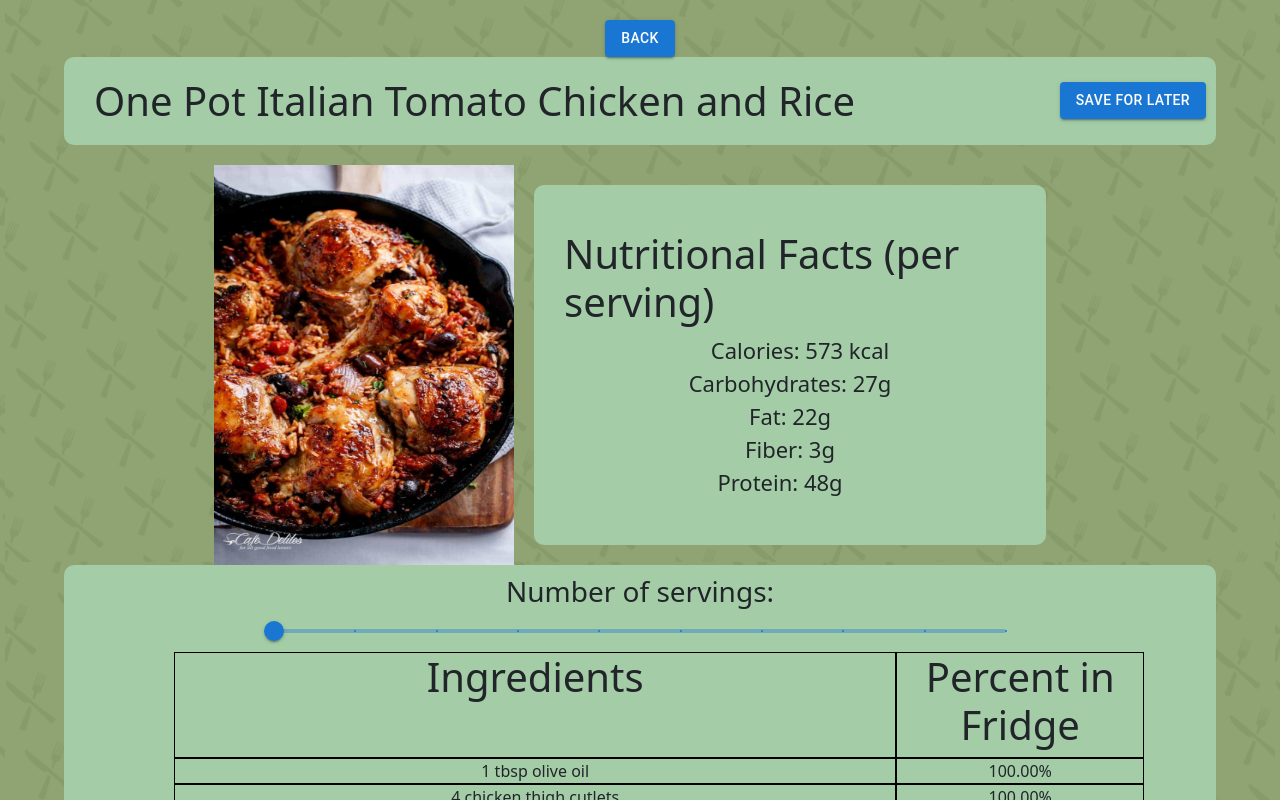
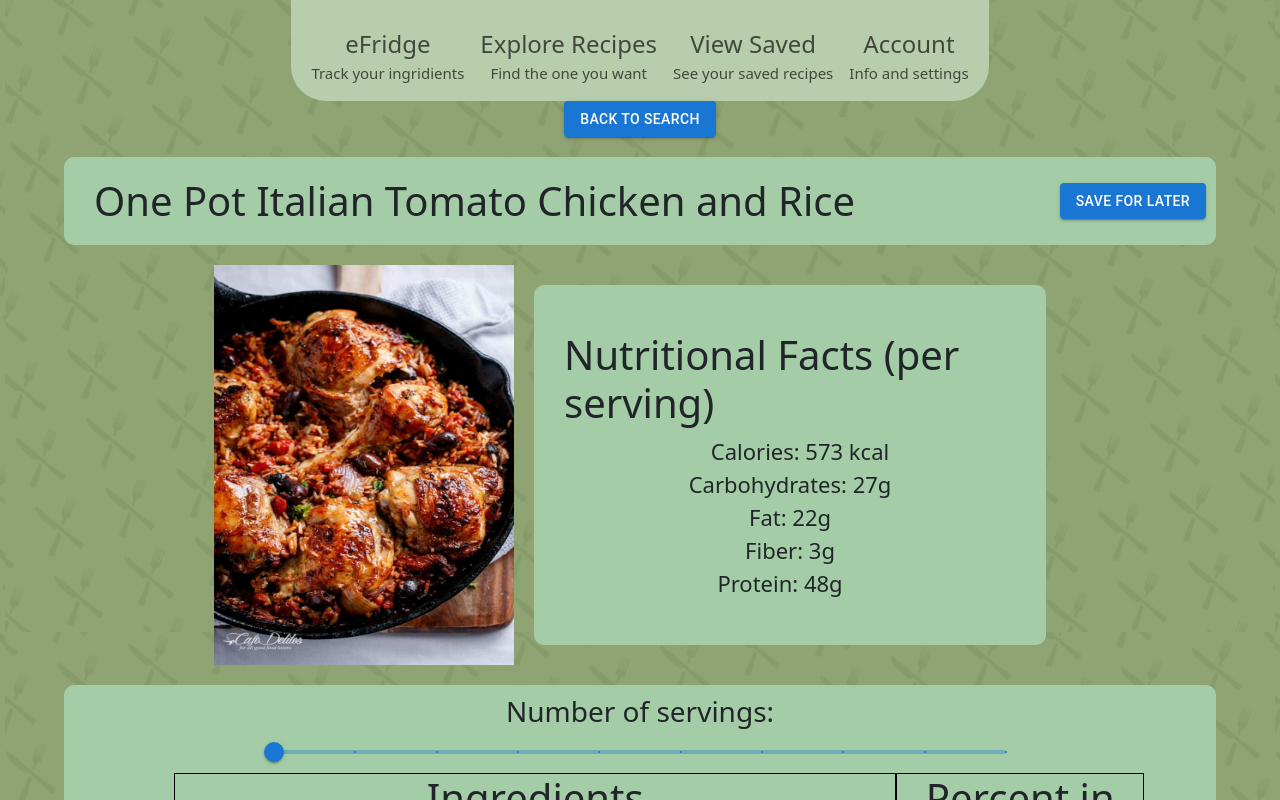
Before and after one commit to Freddydeddydoo/RecipesByRemy, a React (Create React App) app in the folder recipes-with-remy/: page /view in a window 1280 px wide. Shown: the top 800 px of the page. Built offline with nearby package versions, Linux system fonts and the light colour scheme.

Commit message:
Update profile in navbar

```diff
--- a/recipes-with-remy/src/CSSFiles/Profile.css
+++ b/recipes-with-remy/src/CSSFiles/Profile.css
@@ -7,7 +7,7 @@
   height: 100vh;
   /* Set container height to full viewport height */
   flex-direction: column;
-  margin-top: 20px;
+  /* margin-top: 20px; */
 }
 
 .box {
@@ -21,7 +21,7 @@
   display: flex;
   justify-content: space-between;
   align-items: center;
-  margin-bottom: 20px;
+  margin-top: 20px;
 }
 
 .unit_text {
--- a/recipes-with-remy/src/Components/header.js
+++ b/recipes-with-remy/src/Components/header.js
@@ -17,10 +17,10 @@ function Header() {
         <Navbar.Toggle aria-controls="basic-navbar-nav" />
         <Navbar.Collapse id="basic-navbar-nav">
           <Nav className="justify-content-between" style={{ width: "100%" }}>
-            <Nav.Link href="/efridge" style={getNavLinkStyle("/efridge")}>Efridge <div style={{fontSize: '15px'}}> Track your ingridients</div></Nav.Link>
+            <Nav.Link href="/efridge" style={getNavLinkStyle("/efridge")}>eFridge <div style={{fontSize: '15px'}}> Track your ingridients</div></Nav.Link>
             <Nav.Link href="#link" style={{ fontSize: '1.5rem' }}>Explore Recipes<div style={{fontSize: '15px'}}> Find the one you want</div></Nav.Link>
             <Nav.Link href="#about" style={{ fontSize: '1.5rem' }}>View Saved<div style={{fontSize: '15px'}}> See your saved recipes</div></Nav.Link>
-            <Nav.Link href="#services" style={{ fontSize: '1.5rem' }}>Account<div style={{fontSize: '15px'}}> Info and settings</div></Nav.Link>
+            <Nav.Link href="/profile" style={getNavLinkStyle("/profile")}>Account<div style={{fontSize: '15px'}}> Info and settings</div></Nav.Link>
 
           </Nav>
         </Navbar.Collapse>
--- a/recipes-with-remy/src/Pages/profile.js
+++ b/recipes-with-remy/src/Pages/profile.js
@@ -2,9 +2,11 @@ import React from 'react';
 import { useNavigate } from 'react-router-dom';
 import { useState } from 'react'; // Removed duplicate import of useEffect
 
+import Header from './../Components/header';
 import './../CSSFiles/Profile.css';
+
+import Switch from "react-switch";
 // from: https://github.com/markusenglund/react-switch?tab=readme-ov-file
-import Switch from "react-switch";
 import { Button } from '@mui/base/Button';
 
 
@@ -32,6 +34,7 @@ const Profile = (props) => {
 
     return (
         <div className='container'>
+            <Header />
             <div className='box'>
                 <h2 className="text">Units</h2>
 
--- a/recipes-with-remy/src/Pages/view.js
+++ b/recipes-with-remy/src/Pages/view.js
@@ -3,8 +3,8 @@ import { useNavigate } from 'react-router-dom';
 import { useState } from 'react'; // Removed duplicate import of useEffect
 
 import './../CSSFiles/View.css';
-// import { Button } from '@mui/base/Button';
-// import { Slider } from '@mui/base/Slider';
+import Header from './../Components/header';
+
 import Slider from '@mui/material/Slider';
 import Button from '@mui/material/Button';
 import TextField from '@mui/material/TextField';
@@ -72,8 +72,9 @@ const View = (props) => {
 
     return (
         <div className='container'>
+            <Header />
 
-            <Button onClick={onButtonClickBack} variant='contained'>Back</Button>
+            <Button onClick={onButtonClickBack} variant='contained'>Back to Search</Button>
 
             <div className='box'>
                 <h1 className='text'>One Pot Italian Tomato Chicken and Rice</h1>
```
